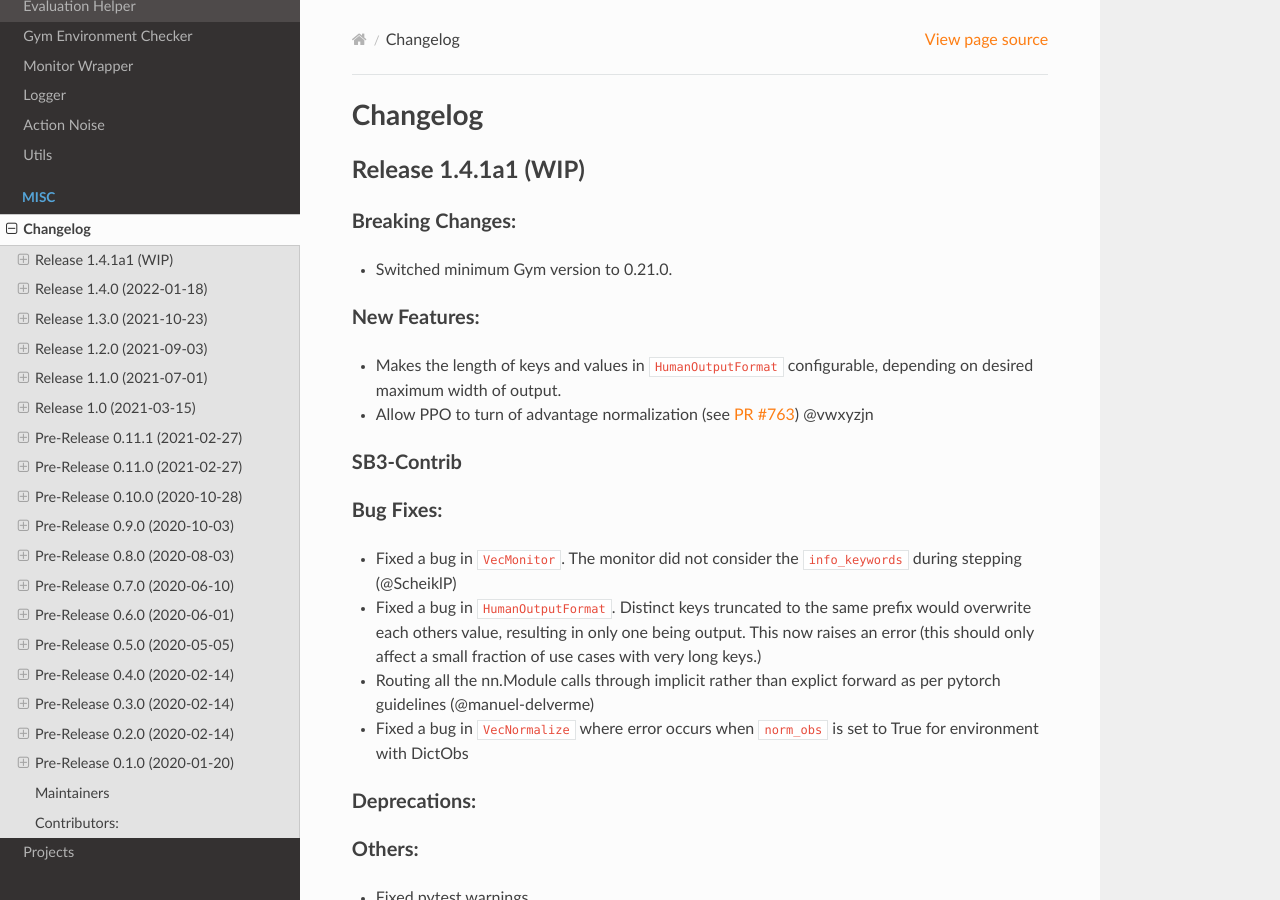
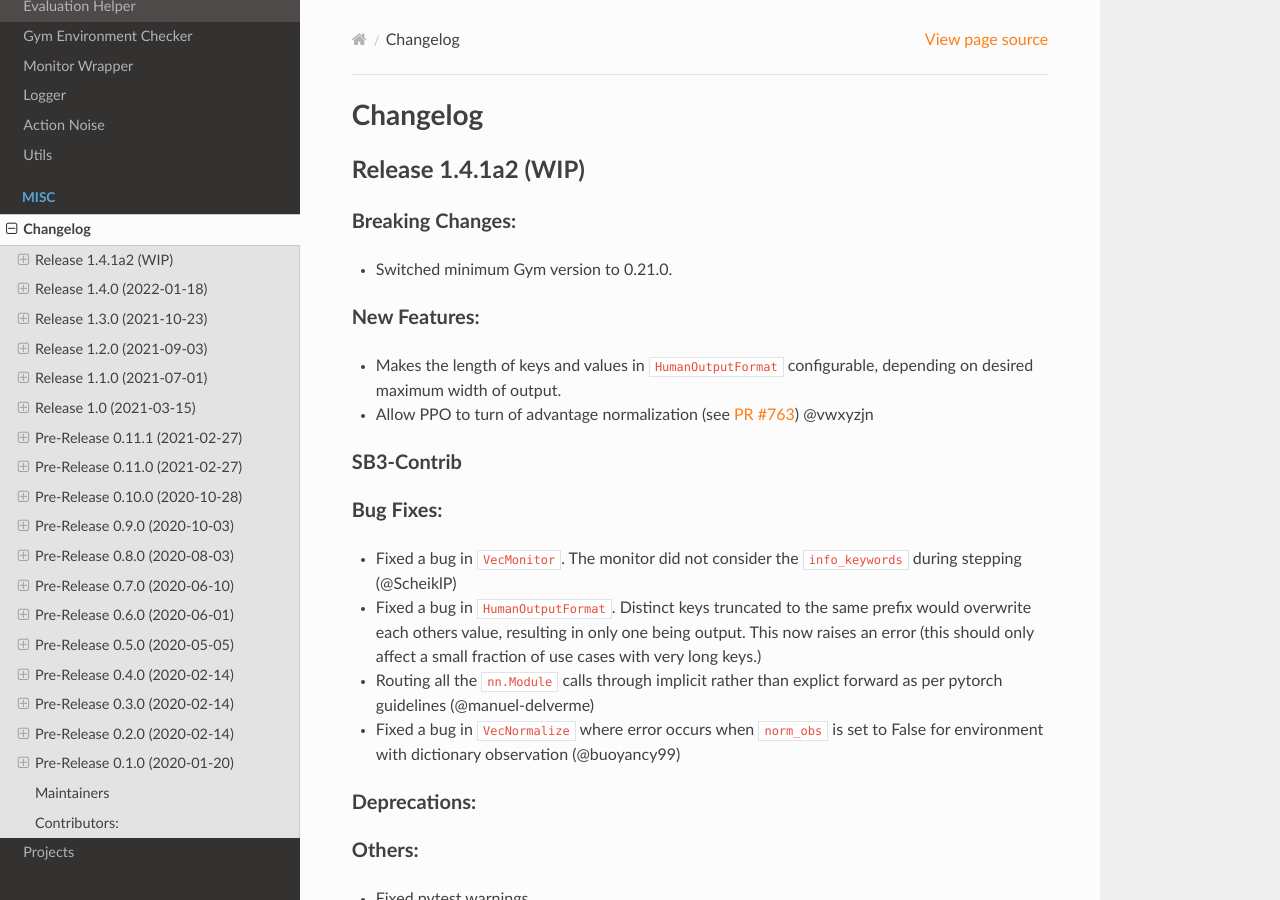
Before and after one commit to DLR-RM/stable-baselines3, a Sphinx documentation site: the page built from docs/misc/changelog.rst, in a window 1280 px wide and 900 px high. Built offline with Sphinx 7.4.7 and the Read the Docs theme 2.0.0, drawn with Linux system fonts in a browser that asks for light colours.

Commit message:
Update changelog

```diff
--- a/docs/misc/changelog.rst
+++ b/docs/misc/changelog.rst
@@ -4,7 +4,7 @@ Changelog
 ==========
 
 
-Release 1.4.1a1 (WIP)
+Release 1.4.1a2 (WIP)
 ---------------------------
 
 
@@ -27,8 +27,8 @@ Bug Fixes:
 - Fixed a bug in ``HumanOutputFormat``. Distinct keys truncated to the same prefix would overwrite each others value,
   resulting in only one being output. This now raises an error (this should only affect a small fraction of use cases
   with very long keys.)
-- Routing all the nn.Module calls through implicit rather than explict forward as per pytorch guidelines (@manuel-delverme)
-- Fixed a bug in ``VecNormalize`` where error occurs when ``norm_obs`` is set to True for environment with DictObs
+- Routing all the ``nn.Module`` calls through implicit rather than explict forward as per pytorch guidelines (@manuel-delverme)
+- Fixed a bug in ``VecNormalize`` where error occurs when ``norm_obs`` is set to False for environment with dictionary observation  (@buoyancy99)
 
 Deprecations:
 ^^^^^^^^^^^^^
--- a/stable_baselines3/version.txt
+++ b/stable_baselines3/version.txt
@@ -1 +1 @@
-1.4.1a1
+1.4.1a2
```
